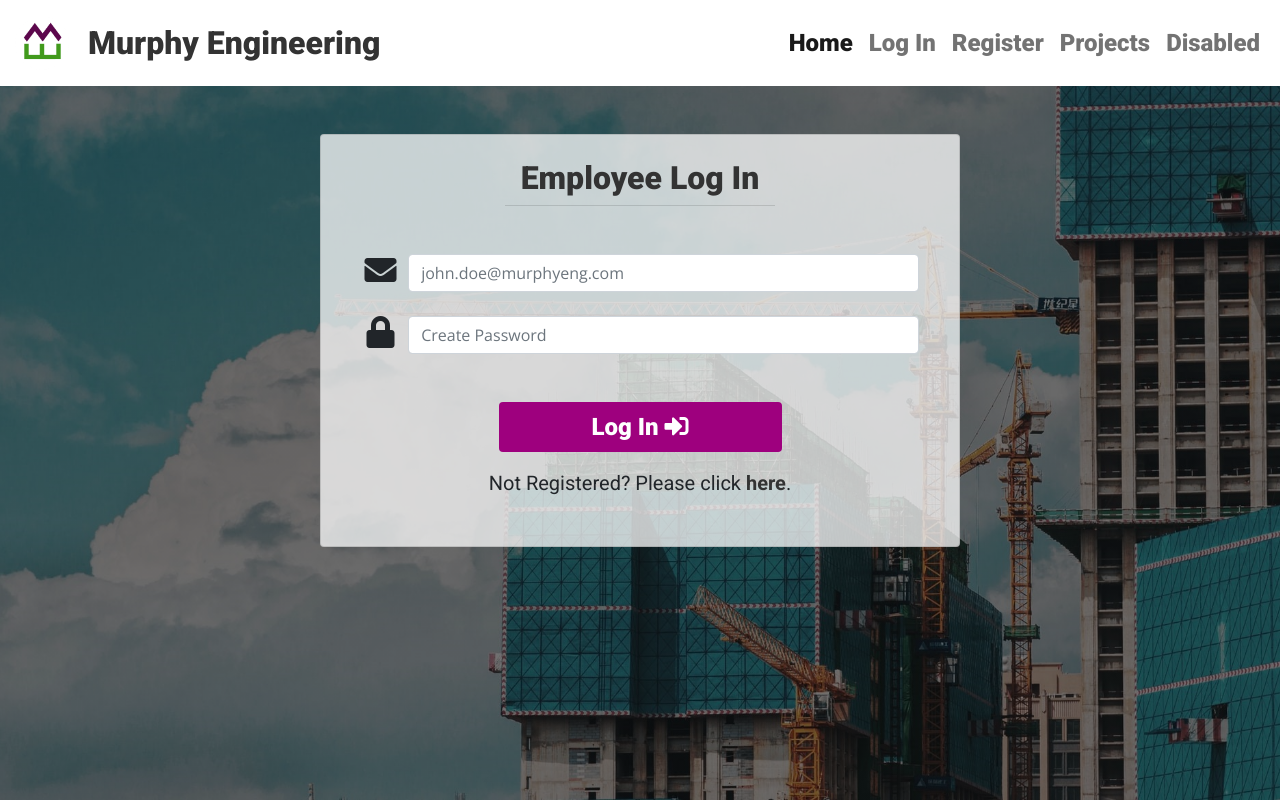
After one commit to Code-Institute-Submissions/Milestone-Project-143, a Flask app: page /login in a window 1280 px wide. The commit adds this page. Run offline with Flask 2, Linux system fonts and the light colour scheme; some libraries are stand-ins or nearby versions.

Commit message:
Add login page and functionality

```diff
--- a/app.py
+++ b/app.py
@@ -41,7 +41,7 @@ def register():
 
         if existing_email:
             flash("Email already in use, try logging in instead.")
-            return redirect(url_for("register"))
+            return redirect(url_for("login"))
 
         register = {
             "first_name": request.form.get("first_name").lower(),
@@ -62,6 +62,33 @@ def register():
     return render_template("register.html")
 
 
+@app.route("/login", methods=["GET", "POST"])
+def login():
+    if request.method == "POST":
+        # check if username exists in db
+        existing_user = mongo.db.employees.find_one(
+            {"email": request.form.get("email").lower()})
+
+        if existing_user:
+            # ensure hashed password matches user input
+            if check_password_hash(
+                existing_user["password"], request.form.get("password")):
+                    session["employee"] = request.form.get("email").lower()
+                    flash("Welcome {}!".format(
+                        existing_user["first_name"].capitalize()))
+            else:
+                # invalid password match
+                flash("Incorrect email and/or Password")
+                return redirect(url_for("login"))
+
+        else:
+            # username doesn't exist
+            flash("Incorrect email and/or Password")
+            return redirect(url_for("login"))
+
+    return render_template("login.html")
+
+
 if __name__ == "__main__":
     app.run(host=os.environ.get("IP"),
             port=int(os.environ.get("PORT")),
--- a/static/css/style.css
+++ b/static/css/style.css
@@ -46,6 +46,12 @@ body {
     font-family: 'Roboto', sans-serif;
     font-weight: 900;
     font-size: 1.5rem;
+}
+
+.smalltext {
+    font-family: 'Roboto', sans-serif;
+    font-weight: 400;
+    font-size: 1.25rem;
 }
 
 body, html {
@@ -136,6 +142,20 @@ header {
     display: inline;
 }
 
+/******************************Log In Page******************************/
+
+.embeddedlink {
+    text-decoration: none;
+    font-weight: 600;
+    color: #333333;
+}
+
+.embeddedlink:hover {
+    text-decoration: none;
+    font-weight: 700;
+    color: #9e007e;
+}
+
 /******************************Media Queries for Smaller devices******************************/
 
 @media (max-width: 1100px) {
--- a/templates/base.html
+++ b/templates/base.html
@@ -31,7 +31,7 @@
                             <a class="nav-link active" aria-current="page" href="{{ url_for('index') }}">Home</a>
                         </li>
                         <li class="nav-item">
-                            <a class="nav-link" href="{{ url_for('register')}}">Log In</a>
+                            <a class="nav-link" href="{{ url_for('login')}}">Log In</a>
                         </li>
                         <li class="nav-item">
                             <a class="nav-link" href="{{ url_for('register')}}">Register</a>
--- /dev/null
+++ b/templates/login.html
@@ -0,0 +1,47 @@
+{% extends "base.html" %}
+{% block content %}
+
+<div class="container-fluid">
+    <div class="row px-0">
+        <div class="heroimage p-0">
+        <div class="px-0">
+            <form class="card col-10 offset-1 col-md-6 offset-md-3 overlay" method="POST" action="{{ url_for('login') }}" style="position:absolute; top: 10%; z-index: 3;">
+                    <h5 class="card-header darktext largetext mx-auto pt-4 text-center">Employee Log In</h5>
+                    <div class="card-body p-3 p-md-5">
+                        <!--Enter Email Input-->
+                        <div class="mb-4 row">
+                            <div class="col-1 text-center p-0">
+                                <i class="fas fa-envelope align-middle largeicon"></i>
+                            </div>
+                            <div class="col-11 p-0 px-1">
+                                <input type="email" name="email" class="form-control" id="email" placeholder="john.doe@murphyeng.com">
+                            </div>
+                        </div>
+                        <!--Create Password Input-->
+                        <div class="mb-5 row">
+                            <div class="col-1 text-center p-0">
+                                <i class="fas fa-lock align-middle largeicon"></i>
+                            </div>
+                            <div class="col-11 p-0 px-1">
+                                <input type="password" name="password" pattern="^[a-zA-Z0-9]{5,15}$" class="form-control" id="password" placeholder="Create Password" minlength="5" maxlength="15" required>
+                            </div>
+                        </div>
+                        <!--Registration Submit Button-->
+                        <div class="row">
+                            <button type="submit" class="btn btn-purple col-10 offset-1 col-md-8 offset-md-2 col-lg-6 offset-lg-3 mediumtext">
+                                Log In <i class="fas fa-sign-in-alt"></i>
+                            </button>
+                        </div>
+                        <div class="row text-center pt-3">
+                            <div class="col-10 offset-1 smalltext">Not Registered? Please click <a class="embeddedlink" href="{{ url_for('register')}}">here</a>.</div>
+                        </div>
+                    </div>
+            </form>
+        </div>
+        </div>
+
+
+    </div>
+</div>
+
+{% endblock %}
```
